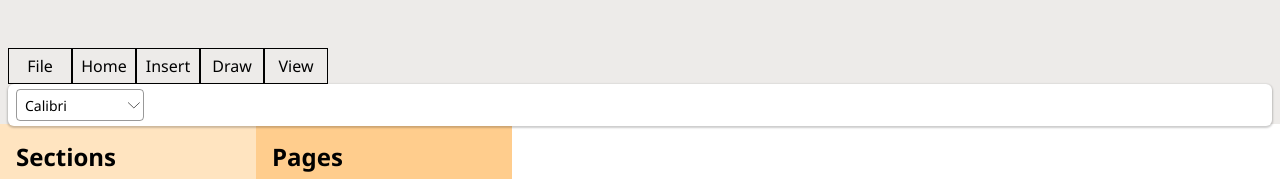
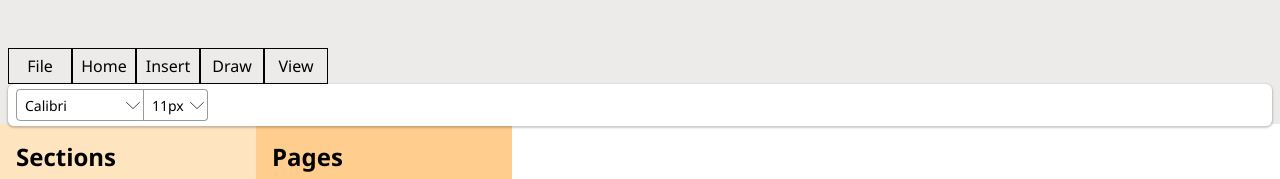
Before and after one commit to jjabides/one-note-clone, a React (Vite) app: page / in a window 1280 px wide. Shown: the top 179 px of the page. Built offline with nearby package versions, Linux system fonts and the light colour scheme.

Commit message:
Create Dropdown component and add FontSize dropdown

```diff
--- a/src/App.tsx
+++ b/src/App.tsx
@@ -3,8 +3,9 @@ import './styles/App.css'
 import { IDBPDatabase } from 'idb';
 import Modal from './components/Modal';
 import NavGroup from './components/NavGroup';
-import FontDropdown from './components/FontDropdown';
 import { Editor, } from '@tinymce/tinymce-react';
+import { Editor as TinyMCEEditor } from "tinymce";
+import Dropdown from './components/Dropdown';
 
 const CONTEXT_MENU_WIDTH = 200;
 const CONTEXT_MENU_ITEM_HEIGHT = 36;
@@ -34,6 +35,33 @@ const WEEK_MAP: any = {
 	'Sun': 'Sunday',
 }
 
+const fonts = [
+	'Arial',
+	'Calibri',
+	'Comic Sans MS',
+	'Consolas',
+	'Corbel',
+	'Courier New',
+	'Georgia',
+	'Segoe UI',
+	'Tahoma',
+	'Times New Roman',
+	'Verdana',
+];
+
+const fontSizes = [
+	'8pt',
+	'10pt',
+	'11pt',
+	'12pt',
+	'14pt',
+	'16pt',
+	'18pt',
+	'24pt',
+	'36pt',
+	'48pt'
+]
+
 function App({ initialProps }: { initialProps: InitialProps }) {
 	const db: IDBPDatabase = initialProps.db;
 	const [sections, setSections] = useState<Section[]>(initialProps.sections);
@@ -58,7 +86,8 @@ function App({ initialProps }: { initialProps: InitialProps }) {
 	const [initialPageContent, setInitalPageContent] = useState<string>();
 
 	const [fontFamily, setFontFamily] = useState<string>('Calibri');
-	const editorRef = useRef()
+	const [fontSize, setFontSize] = useState<string>('11px')
+	const editorRef = useRef<TinyMCEEditor>()
 
 	// Update pages when selectedSection changes
 	useEffect(() => {
@@ -86,12 +115,6 @@ function App({ initialProps }: { initialProps: InitialProps }) {
 			titleEl.focus()
 		}
 	}, [selectedPage]);
-
-	useEffect(() => {
-		if (!fontFamily || pageContent === undefined || !editorRef.current) return;
-
-		(editorRef.current as any).execCommand('FontName', false, fontFamily);
-	}, [fontFamily])
 
 	function updateDefaultSectionId(id?: string) {
 		if (!id) {
@@ -171,9 +194,11 @@ function App({ initialProps }: { initialProps: InitialProps }) {
 			.objectStore('pageContent')
 			.get(selectedPageId);
 
-		if (!pageContent) pageContent = {
+		if (!pageContent) {
+			pageContent = {
 				id: selectedPageId,
 				content: ""
+			}
 		}
 
 		setPageContent(pageContent);
@@ -315,7 +340,6 @@ function App({ initialProps }: { initialProps: InitialProps }) {
 
 	let updatePageContentTimer: any;
 	async function updatePageContent(content: string) {
-		console.log(content)
 		const newPageContent: PageContent = {
 			...pageContent as PageContent,
 			content,
@@ -392,6 +416,18 @@ function App({ initialProps }: { initialProps: InitialProps }) {
 		setPages([...items as Page[]])
 	}
 
+	function updateFontFamily(value: string) {
+		if (!editorRef.current) return;
+		editorRef.current.execCommand('FontName', false, value);
+		setFontFamily(value);
+	}
+
+	function updateFontSize(value: string) {
+		if (!editorRef.current) return;
+		editorRef.current.execCommand('FontSize', false, value);
+		setFontSize(value);
+	}
+
 	return (
 		<div className="app" onContextMenu={e => onContextMenu(e, undefined)} onClick={e => e.button === 0 && setContextMenu(undefined)}>
 			<header>
@@ -407,7 +443,20 @@ function App({ initialProps }: { initialProps: InitialProps }) {
 						<div className="view tab">View</div>
 					</div>
 					<div className="tools">
-						<FontDropdown fontFamily={fontFamily} setFontFamily={setFontFamily}></FontDropdown>
+						<Dropdown
+							selectedOption={fontFamily}
+							setSelectedOption={updateFontFamily}
+							width={128}
+							options={fonts}
+							borderRadius='4px 0px 0px 4px'></Dropdown>
+						<Dropdown
+							options={fontSizes}
+							setSelectedOption={updateFontSize}
+							selectedOption={fontSize}
+							width={64}
+							borderWidth='1px 1px 1px 0px'
+							borderRadius='0px 4px 4px 0px'
+						></Dropdown>
 					</div>
 				</div>
 			</header>
@@ -506,17 +555,20 @@ function App({ initialProps }: { initialProps: InitialProps }) {
 							initialValue={initialPageContent}
 							onEditorChange={e => updatePageContent(e)}
 							onSelectionChange={(e, editor) => {
-							setFontFamily(editor.queryCommandValue('FontName'))
+								const fontName = editor.queryCommandValue('FontName');
+								const fontSize = editor.queryCommandValue('FontSize');
+								setFontFamily(fontName)
+								setFontSize(fontSize)
 							}}
 							onInit={(evt, editor) => {
-							editorRef.current = editor as any
+								editorRef.current = editor
 							}}
 							init={{
 								height: 500,
 								menubar: false,
 								toolbar: false,
 								statusbar: false,
-							content_style: "p { font-family: 'Calibri' }"
+								content_style: 'p { font-family: Calibri; }'
 							}}></Editor>
 					}
 
--- a/src/components/FontDropdown.tsx
+++ b/src/components/Dropdown.tsx
@@ -1,21 +1,16 @@
 import { useEffect, useRef, useState } from "react";
 import Arrow_No_Tail from "../images/Arrow_No_Tail.svg";
 
-const options = [
-    'Arial',
-    'Calibri',
-    'Comic Sans MS',
-    'Consolas',
-    'Corbel',
-    'Courier New',
-    'Georgia',
-    'Segoe UI',
-    'Tahoma',
-    'Times New Roman',
-    'Verdana',
-];
+interface Dropdown {
+    options: string[];
+    selectedOption: string;
+    setSelectedOption: (option: string) => void;
+    width: number;
+    borderWidth?: string;
+    borderRadius?: string;
+}
 
-export default function FontDropdown({ fontFamily, setFontFamily }: { fontFamily: string, setFontFamily: (value: string) => void }) {
+export default function Dropdown({ options, selectedOption, setSelectedOption, width, borderWidth, borderRadius }: Dropdown) {
     const [open, setOpen] = useState<boolean>(false);
     const dropdownEl = useRef<HTMLElement>()
 
@@ -44,13 +39,13 @@ export default function FontDropdown({ fontFamily, setFontFamily }: { fontFamily
 
 
     function selectOption(option: string) {
-        setFontFamily(option);
+        setSelectedOption(option);
         setOpen(false);
     }
 
     return <>
-        <div className="font-dropdown" ref={dropdownEl as any}>
-            <div className="dropdown-value">{fontFamily}</div>
+        <div className="dropdown" ref={dropdownEl as any} style={{ width, borderWidth, borderRadius }}>
+            <div className="dropdown-value">{selectedOption}</div>
             <div className={`dropdown-btn btn ${open ? 'selected' : ''}`} onClick={() => setOpen(!open)}>
                 <img src={Arrow_No_Tail} />
             </div>
--- a/src/styles/App.css
+++ b/src/styles/App.css
@@ -217,10 +217,9 @@ h5 {
   padding: 0px 8px;
 }
 
-.tools .font-dropdown {
+.tools .dropdown {
   display: flex;
   border: 1px solid rgba(0, 0, 0, 0.4);
-  width: 128px;
   height: 32px;
   font-size: 14px;
   align-items: center;
@@ -228,23 +227,25 @@ h5 {
   position: relative;
 }
 
-.font-dropdown .dropdown-value {
+.dropdown .dropdown-value {
   width: 100%;
   padding-left: 8px;
   overflow: hidden;
   text-overflow: ellipsis;
+  text-wrap: nowrap;
 }
 
-.font-dropdown .dropdown-btn {
+.dropdown .dropdown-btn {
   width: 20px;
   height: 100%;
   display: flex;
   justify-content: center;
   align-items: center;
   padding: 0px 3px;
+  flex-shrink: 0;
 }
 
-.font-dropdown .dropdown-btn img {
+.dropdown .dropdown-btn img {
   width: 100%;
   rotate: 180deg;
 }
```
Lines whose indentation alone changed are shown as unchanged.
